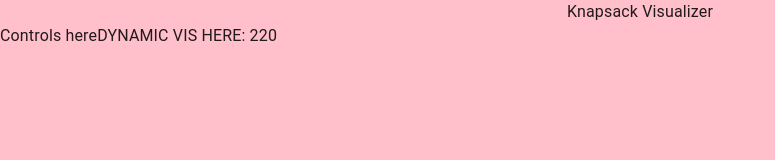
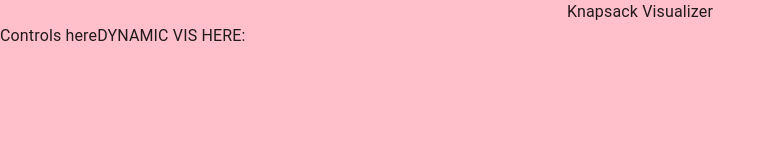
Before and after one commit to masaok/knapsack-web, a React (Create React App) app: page / in a window 1280 px wide. Shown: the top 160 px of the page, without its empty margins (0-775 px from the left). Built offline with nearby package versions, Linux system fonts and the light colour scheme.

Commit message:
Knapsack algo adds to a table correctly and the table dumps correctly in the console with a 2 x 2 table

```diff
--- a/package.json
+++ b/package.json
@@ -27,6 +27,8 @@
   },
   "scripts": {
     "start": "react-scripts --openssl-legacy-provider start",
+    "about:win": "Start on Windows WSL2 Ubuntu",
+    "win": "react-scripts start",
     "build": "react-scripts build",
     "test": "react-scripts test",
     "eject": "react-scripts eject"
--- a/src/pages/Dashboard/content/KnapsackDynamic/KnapsackDynamic.jsx
+++ b/src/pages/Dashboard/content/KnapsackDynamic/KnapsackDynamic.jsx
@@ -1,3 +1,4 @@
+import { useState, useCallback, useEffect } from 'react'
 import { makeStyles } from '@mui/styles'
 
 const useStyles = makeStyles(
@@ -29,30 +30,98 @@ const dump = (maxWeight, weights, values, numItems, depth) => {
   console.log('WEIGHTS:' + JSON.stringify(weights))
 }
 
+const tableDump = table => {
+  console.log(JSON.stringify(table, null, 2))
+}
+
+// const NUM_ITEMS = VALUES.length
+
+const table = [[]]
+
 const KnapsackDynamic = props => {
   const classes = useStyles(props)
 
+  const [seconds, setSeconds] = useState(0)
+  const [row, setRow] = useState(0)
+  const [col, setCol] = useState(0)
+
+  // const [maxRow] = useState(NUM_ITEMS)
+  // const [maxCol] = useState(MAX_WEIGHT)
+
+  const [maxRow] = useState(1) // dev mode
+  const [maxCol] = useState(2) // dev mode
+
+  // const [table, setTable] = useState(new Array(NUM_ITEMS + 1))
+
+  const timer = useCallback(() => {
+    console.log(`S: ${seconds}, ROW: ${row}, COL: ${col}`)
+    tableDump(table)
+    if (col < maxCol) {
+      console.log(`CREATING NEW COL AT ROW ${row} AND COL ${col}`)
+
+      if (row === 0 || col === 0) {
+        // table[row].push(`ROW ${row} COL ${col}`)
+        table[row].push(0)
+      } else if (WEIGHTS[row - 1] <= col) {
+        table[row].push(
+          max(VALUES[row - 1] + table[row - 1][col - WEIGHTS[row - 1]], table[row - 1][col])
+        )
+      } else {
+        table[row].push(table[row - 1][col])
+      }
+
+      setCol(col + 1)
+      setSeconds(seconds + 1)
+
+      // console.log(table)
+    } else if (row < maxRow) {
+      // table[row] = new Array(MAX_WEIGHT + 1)
+      // setTable(table => {
+      //   table[row] = new Array(MAX_WEIGHT + 1)
+      //   return table
+      // })
+
+      console.log(`CREATING NEW ROW AT ${row}`)
+      table.push([])
+      setRow(row + 1)
+      setCol(0)
+      setSeconds(seconds + 1)
+    }
+
+    // If neither condition is true, the state doesn't change, which doesn't
+    // recreate the timer, which doesn't trigger the useEffect. The loop
+    // will stop.
+  }, [maxCol, maxRow, seconds, row, col])
+
+  useEffect(() => {
+    const timeout = setTimeout(timer, 1000)
+
+    // Make sure to clear the current timeout whenever a new timer is generated.
+    // This ensures that only one timeout is active at a time.
+    return () => clearTimeout(timeout)
+  }, [timer])
+
   // Returns the maximum value that can
   // be put in a knapsack of capacity maxWeight
-  const knapsack = (maxWeight, weights, values, numItems, depth = 0) => {
-    let i, w
-    let table = new Array(numItems + 1)
+  // const knapsack = (maxWeight, weights, values, numItems, depth = 0) => {
+  //   let i, w
+  //   let table = new Array(numItems + 1)
 
-    // Build table table[][] in bottom up manner
-    for (i = 0; i <= numItems; i++) {
-      table[i] = new Array(maxWeight + 1)
-      for (w = 0; w <= maxWeight; w++) {
-        if (i === 0 || w === 0) table[i][w] = 0
-        else if (weights[i - 1] <= w)
-          table[i][w] = max(values[i - 1] + table[i - 1][w - weights[i - 1]], table[i - 1][w])
-        else table[i][w] = table[i - 1][w]
-      }
-    }
+  //   // Build table table[][] in bottom up manner
+  //   for (i = 0; i <= numItems; i++) {
+  //     table[i] = new Array(maxWeight + 1)
+  //     for (w = 0; w <= maxWeight; w++) {
+  //       if (i === 0 || w === 0) table[i][w] = 0
+  //       else if (weights[i - 1] <= w)
+  //         table[i][w] = max(values[i - 1] + table[i - 1][w - weights[i - 1]], table[i - 1][w])
+  //       else table[i][w] = table[i - 1][w]
+  //     }
+  //   }
 
-    console.log(table)
+  //   console.log(table)
 
-    return table[numItems][maxWeight]
-  }
+  //   return table[numItems][maxWeight]
+  // }
 
   console.log('STARTING HERE:')
   dump(MAX_WEIGHT, WEIGHTS, VALUES, VALUES.length, 0)
@@ -60,7 +129,8 @@ const KnapsackDynamic = props => {
   console.log('RETURNING:')
   return (
     <div className={classes.root}>
-      DYNAMIC VIS HERE: {knapsack(MAX_WEIGHT, WEIGHTS, VALUES, VALUES.length)}
+      DYNAMIC VIS HERE:
+      {/* {knapsack(MAX_WEIGHT, WEIGHTS, VALUES, VALUES.length)} */}
     </div>
   )
 }
```
